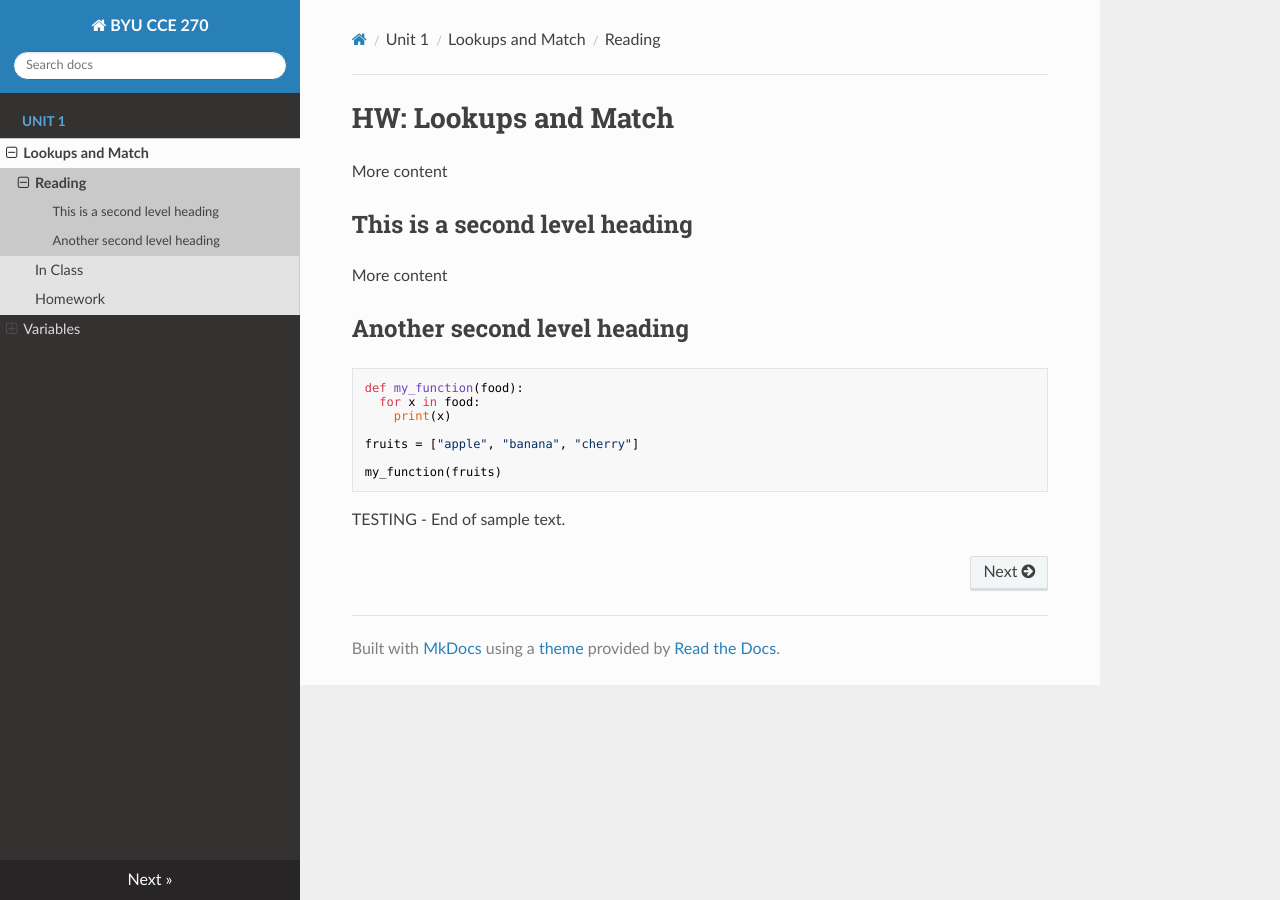
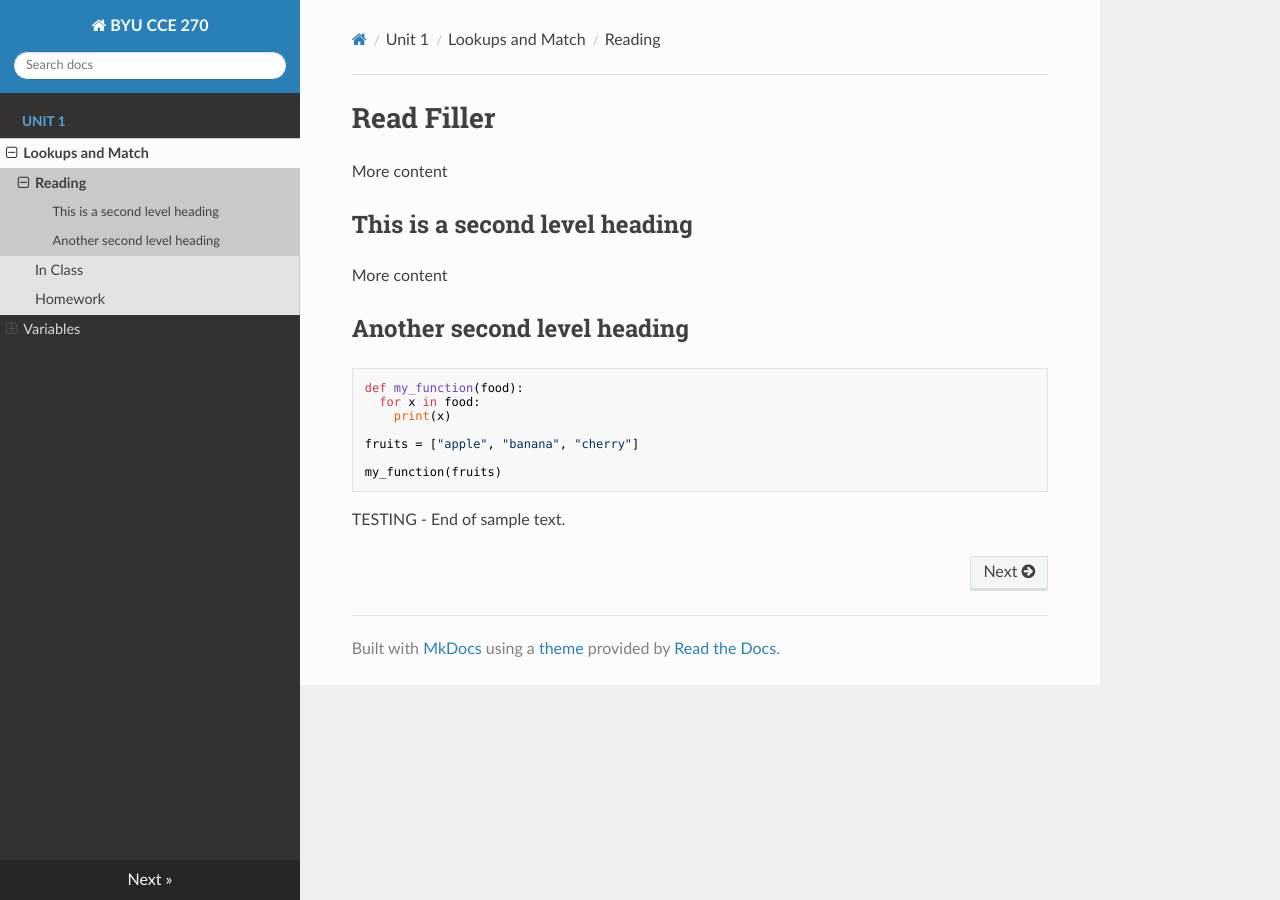
Before and after one commit to tylerpiercy/content, an MkDocs documentation site: the page built from docs/unit1/fill/readfiller.md, in a window 1280 px wide. Built offline with MkDocs 1.6.1, drawn with Linux system fonts in a browser that asks for light colours; nearby versions of some CDN libraries.

Commit message:
Update readfiller.md

```diff
--- a/docs/unit1/fill/readfiller.md
+++ b/docs/unit1/fill/readfiller.md
@@ -1,4 +1,4 @@
-# HW: Lookups and Match
+# Read Filler
 
 More content
 
```
